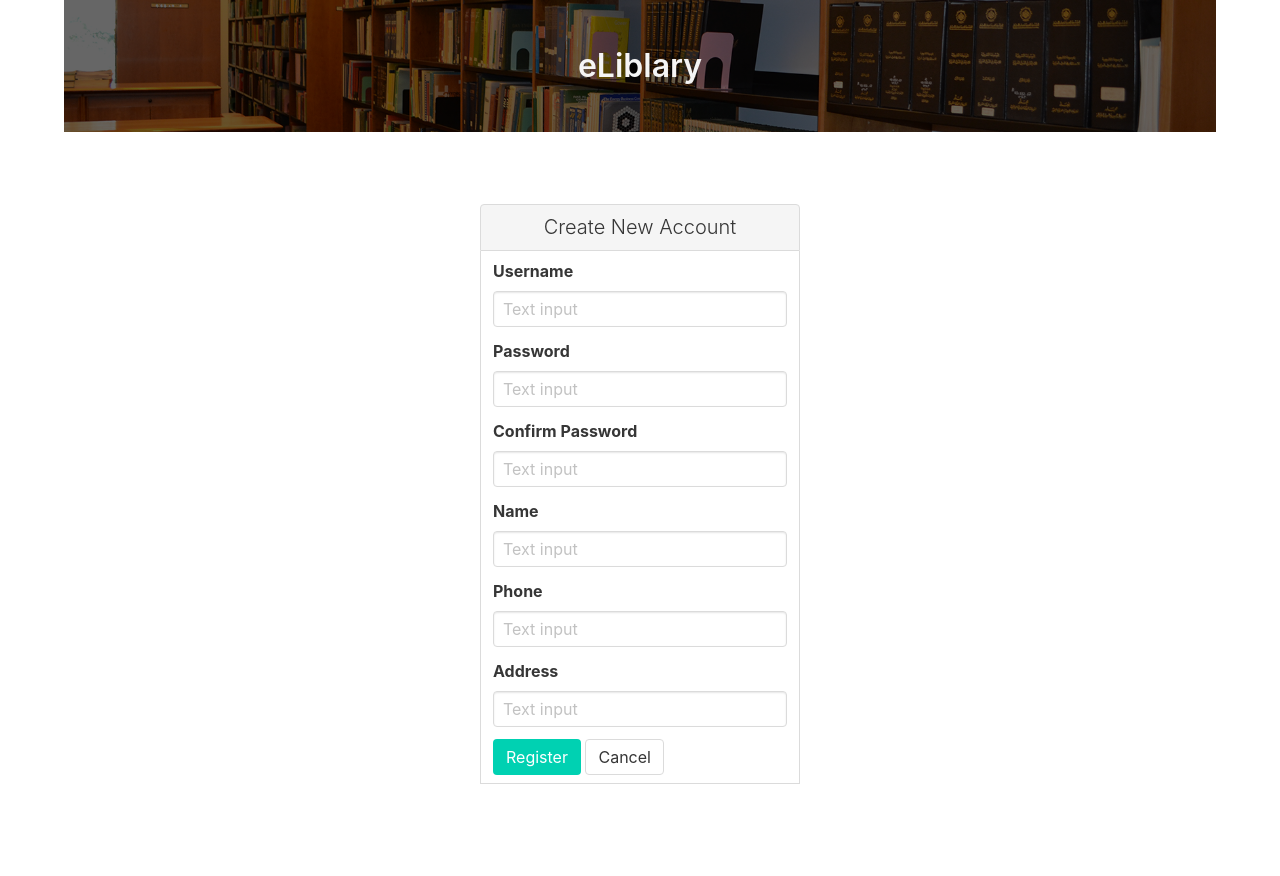
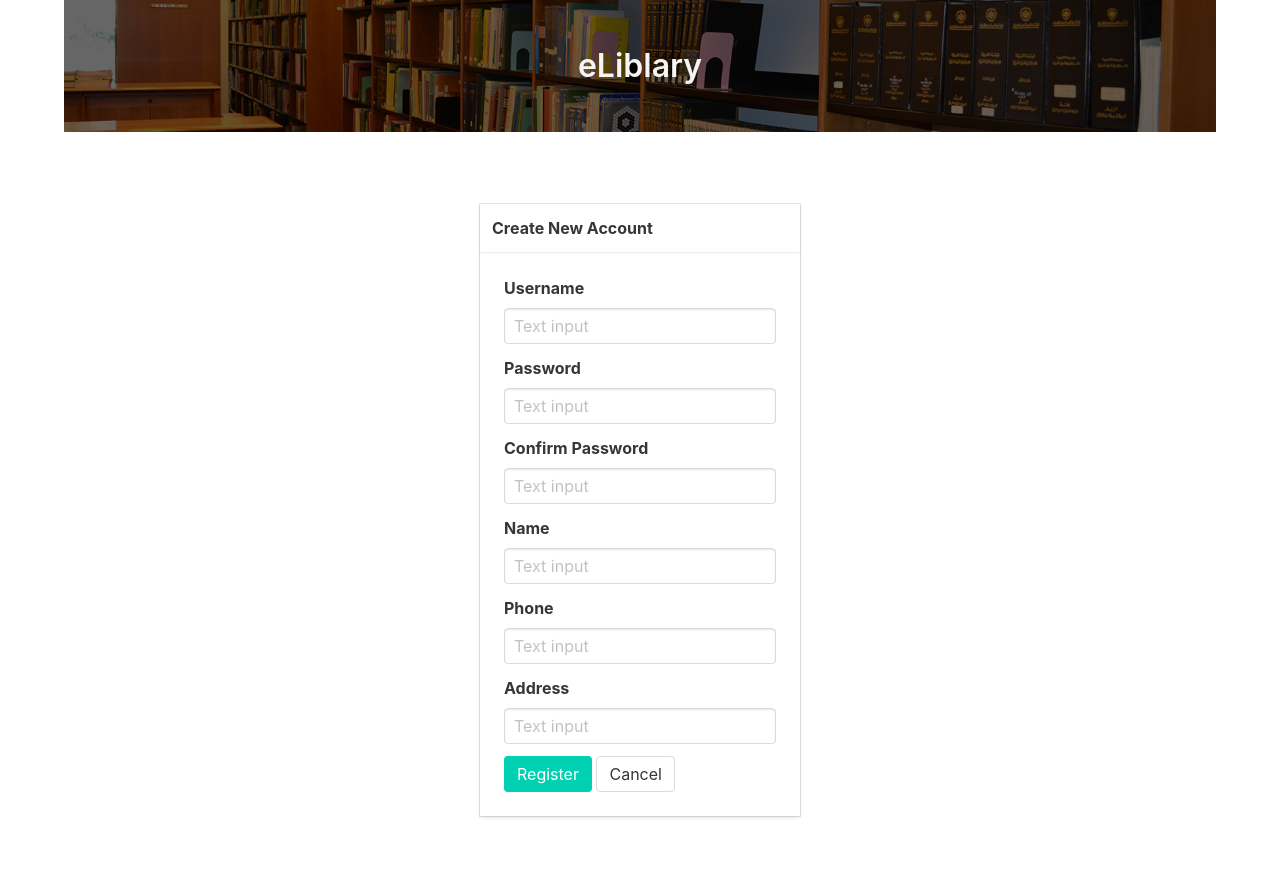
Before and after one commit to chez14/tugas-pbw, a PHP site: template views/user_register.php in a window 1280 px wide. Before the commit the page ends 784 px from the top, so only its background shows below. Run offline with PHP 8.4, Linux system fonts and the light colour scheme; the template is opened without the code that fills it, so the values that code supplies are empty; some libraries are stand-ins or nearby versions.

Commit message:
user register capability

```diff
--- a/views/user_register.php
+++ b/views/user_register.php
@@ -12,57 +12,132 @@
         <div class="columns is-centered">
             <div class="column is-4">
                 <section class="section has-text-centered">
-                    <div class="panel">
-                        <div class="panel-heading">Create New Account</div>
-                        <div class="panel-block">
-                            <form action="/user/register" method="post" class="control">
+                    <div class="card">
+                        <header class="card-header">
+                            <p class="card-header-title">
+                                Create New Account
+                            </p>
+                        </header>
+                        <div class="card-content">
+                            <div class="content">
+                                <form action="#" method="post" class="control" id="kambing">
                                     <div class="field">
                                         <label class="label">Username</label>
                                         <div class="control">
-                                        <input class="input" type="text" placeholder="Text input">
+                                            <input required class="input" type="text" placeholder="Text input" name="username">
                                         </div>
                                     </div>
                                     <div class="field">
                                         <label class="label">Password</label>
                                         <div class="control">
-                                        <input class="input" type="password" placeholder="Text input">
+                                            <input required class="input" type="password" placeholder="Text input" name="password">
                                         </div>
                                     </div>
                                     <div class="field">
                                         <label class="label">Confirm Password</label>
                                         <div class="control">
-                                        <input class="input" type="password" placeholder="Text input">
+                                            <input required class="input" type="password" placeholder="Text input" name="password_c">
                                         </div>
                                     </div>
                                     <div class="field">
                                         <label class="label">Name</label>
                                         <div class="control">
-                                        <input class="input" type="text" placeholder="Text input">
+                                            <input required class="input" type="text" placeholder="Text input" name="name">
                                         </div>
                                     </div>
                                     <div class="field">
                                         <label class="label">Phone</label>
                                         <div class="control">
-                                        <input class="input" type="phone" placeholder="Text input">
+                                            <input required class="input" type="phone" placeholder="Text input" name="phone">
                                         </div>
                                     </div>
                                     <div class="field">
                                         <label class="label">Address</label>
                                         <div class="control">
-                                        <input class="input" type="text" placeholder="Text input">
+                                            <input required class="input" type="text" placeholder="Text input" class="addr">
                                         </div>
                                     </div>
                                     <div class="control">
-                                    <button class="button is-primary">Register</button>
+                                        <button class="button is-primary" id="btnReg">Register</button>
                                         <a href="/" class="button">Cancel</a>
                                     </div>
                                 </form>
+                            </div>
                         </div>
                     </div>
                 </section>
             </div>
         </div>
     </div>
+    <div class="modal" id="reg_modal">
+        <div class="modal-background"></div>
+        <div class="modal-content">
+            <div class="card">
+                <div class="card-content has-text-centered">
+                    <strong class="has-text-success">Congratulations!</strong> Your account has been registered.<br/>
+                    You now may login to our service.
+                </div>
+                <footer class="card-footer">
+                    <a href="/" class="card-footer-item">Login</a>
+                    <a href="#" data-trigger="close-modal" class="card-footer-item">Cancel</a>
+                </footer>
+            </div>
+        </div>
+        <button class="modal-close is-large" data-trigger="close-modal" aria-label="close"></button>
+    </div>
+    <div class="modal" id="error_modal">
+        <div class="modal-background"></div>
+        <div class="modal-content">
+            <article class="message is-warning">
+                <div class="message-header">
+                    <p>Warning!</p>
+                    <button class="delete" data-trigger="close-modal" aria-label="delete"></button>
+                </div>
+                <div class="message-body">
+                    Your password doesn't match!
+                </div>
+            </article>
+        </div>
+        <button class="modal-close is-large" data-trigger="close-modal" aria-label="close"></button>
+    </div>
     <?= $this->include("_part/footer.php"); ?>
+    <script>
+        $(document).ready(()=>{
+            $("#kambing").submit((e)=>{
+                e.preventDefault();
+                let data = {
+                    username: $("input[name='username']").val(),
+                    password: $("input[name='password']").val(),
+                    address: $("input[name='address']").val(),
+                    phone: $("input[name='phone']").val(),
+                }
+                if(data.password != $("input[name='password_c']").val()) {
+                    $("#error_modal").addClass("is-active");
+                    return;
+                }
+
+                $("form input, form button").attr("disabled", "disabled");
+                $("form button").addClass("is-loading");
+
+                $.ajax({
+                    url: "/user/register",
+                    method:"post",
+                    data: JSON.stringify(data),
+                    contentType: 'application/json'
+                }).done((dat)=>{
+                    if(dat.status) {
+                        $("#reg_modal").addClass("is-active");
+                    }
+                    $("form input, form button").attr("disabled", null);
+                    $("form button").removeClass("is-loading");
+
+                });
+            });
+
+            $("[data-trigger='close-modal']").click(function(x){
+                $(this).parents(".modal").removeClass("is-active");
+            });
+        });
+    </script>
 </body>
 </html>
```
Also changed, not shown: controller/user.php (+16 -0 lines). Lines whose indentation alone changed are shown as unchanged.
